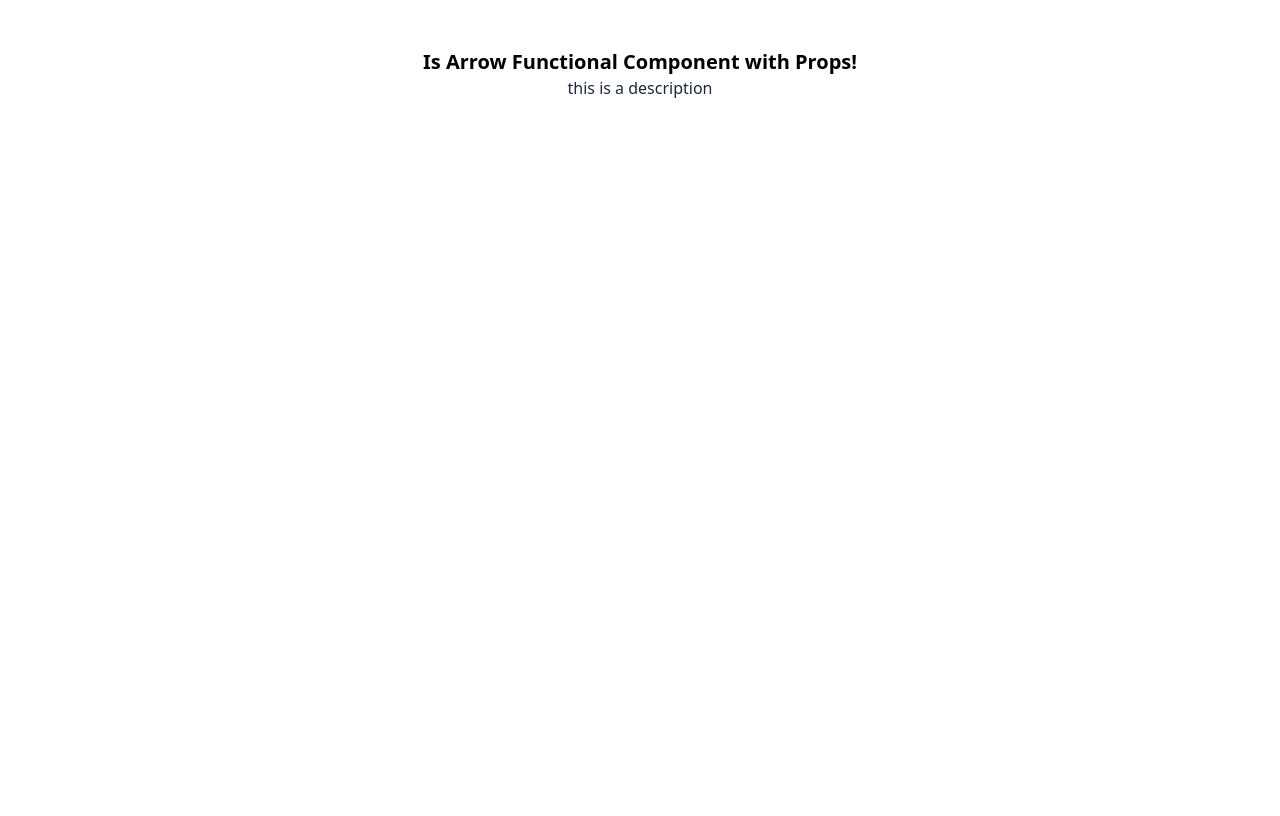
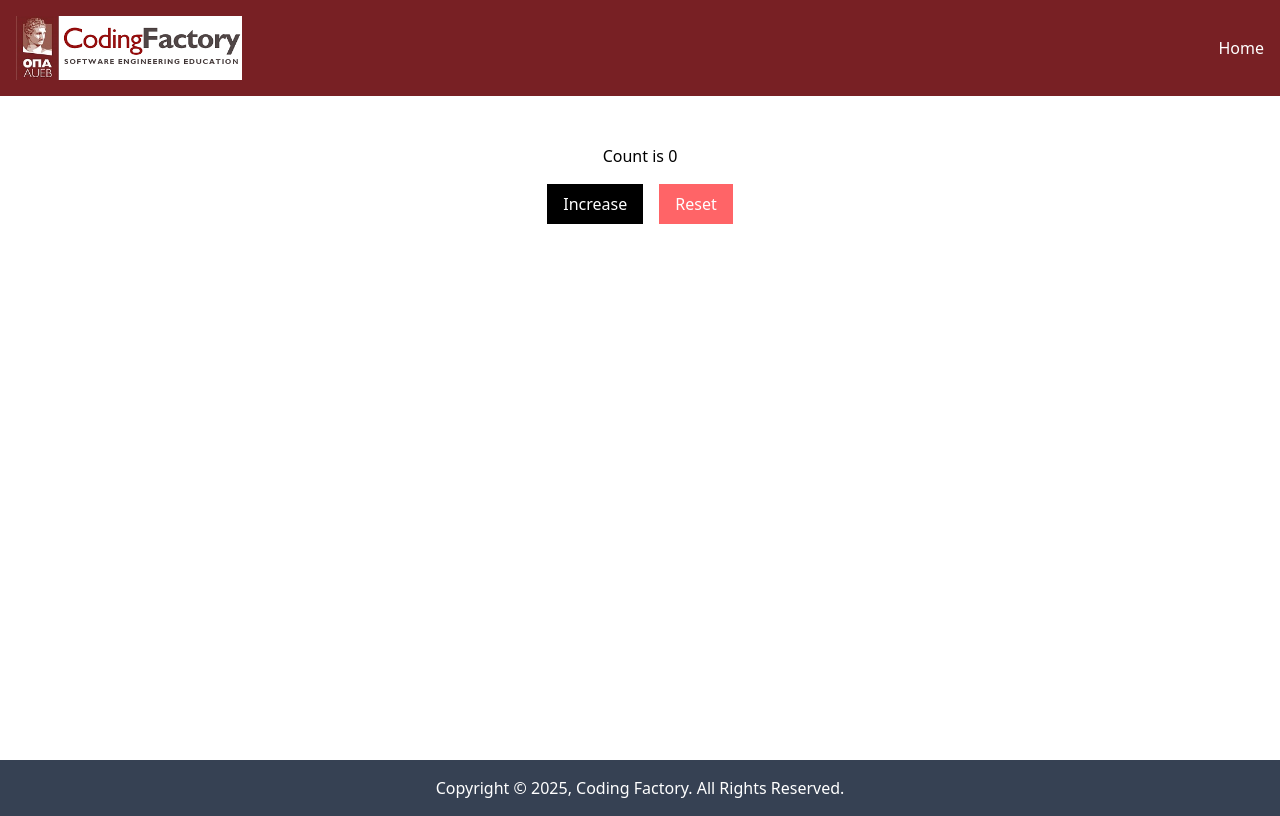
Before and after one commit to LuckyDuk3/cf7-components-intro, a React (Vite) app: page / in a window 1280 px wide. Built offline with nearby package versions, Linux system fonts and the light colour scheme.

Commit message:
feat: using state in components

```diff
--- a/src/App.tsx
+++ b/src/App.tsx
@@ -2,20 +2,32 @@
 // import FunctionalComponent from "./components/FunctionalComponent.tsx";
 // import ArrowFunctionalComponent from "./components/ArrowFunctionalComponent.tsx";
 // import ArrowFunctionalComponentWithProps from "./components/ArrowFunctionalComponentWithProps.tsx";
-import ArrowFunctionalComponentWithPropsType from "./components/ArrowFunctionalComponentWithPropsType.tsx";
+// import ArrowFunctionalComponentWithPropsType from "./components/ArrowFunctionalComponentWithPropsType.tsx";
+
+import Layout from "./components/Layout.tsx";
+import FunctionalComponentWithState from "./components/FunctionalComponentWithState.tsx";
+// import ClassComponentWithState from "./components/ClassComponentWithState.tsx";
 
 function App() {
 
   return (
     <>
+      <Layout>
     {/*<ClassComponent/>*/}
     {/*    <FunctionalComponent/>*/}
     {/*    <ArrowFunctionalComponent/>*/}
     {/*    <ArrowFunctionalComponentWithProps title="Is Arrow Functional Component with Props!"/>*/}
-        <ArrowFunctionalComponentWithPropsType
-            title="Is Arrow Functional Component with Props!"
-            description="this is a description"
-        />
+    {/*    <ArrowFunctionalComponentWithPropsType*/}
+    {/*        title="Is Arrow Functional Component with Props!"*/}
+    {/*        description="this is a description"*/}
+    {/*    />*/}
+
+
+    {/*    <h1 className="text-center text-2xl font-bold">This is a heading1 title</h1>*/}
+    {/*    <FunctionalComponent/>*/}
+    {/*    <ClassComponentWithState/>*/}
+        <FunctionalComponentWithState/>
+      </Layout>
     </>
   )
 }
--- /dev/null
+++ b/src/components/ClassComponentWithState.tsx
@@ -0,0 +1,46 @@
+import {Component} from "react";
+
+type State = {
+    count: number;
+}
+
+class ClassComponentWithState extends Component<{}, State> {
+    constructor(props: {}) {
+        super(props);
+        this.state = {
+            count: 0,
+        };
+    }
+
+    increase = () => {
+        this.setState({count: this.state.count + 1});
+    }
+
+    reset = () => {
+        this.setState({count: 0});
+    }
+
+    render() {
+        return (
+            <>
+                <div className="space-y-4 pt-12">
+                    <h1 className="text-center">Count is {this.state.count}</h1>
+                    <div className="text-center space-x-4">
+                        <button
+                            className="bg-black text-white py-2 px-4"
+                            onClick={this.increase}>
+                            Increase
+                        </button>
+                        <button
+                            className="bg-red-400 text-white py-2 px-4"
+                            onClick={this.reset}>
+                            Reset
+                        </button>
+                    </div>
+                </div>
+            </>
+        )
+    }
+}
+
+export default ClassComponentWithState;
--- /dev/null
+++ b/src/components/FunctionalComponentWithState.tsx
@@ -0,0 +1,38 @@
+import {useState} from "react";
+
+
+const FunctionalComponentWithState = () => {
+    const [count, setCount] = useState(0);
+
+    const increaseCount = () => {
+        setCount(count + 1);
+    }
+
+    const resetCount = () => {
+        setCount(0);
+    }
+
+    return (
+        <>
+            <div className="space-y-4 pt-12">
+                <h1 className="text-center">Count is {count}</h1>
+                <div className="text-center space-x-4">
+                    <button
+                        className="bg-black text-white py-2 px-4"
+                        onClick={increaseCount}
+                    >
+                        Increase
+                    </button>
+                    <button
+                        className="bg-red-400 text-white py-2 px-4"
+                        onClick={resetCount}
+                    >
+                        Reset
+                    </button>
+                </div>
+            </div>
+        </>
+    )
+}
+
+export default FunctionalComponentWithState;
```
